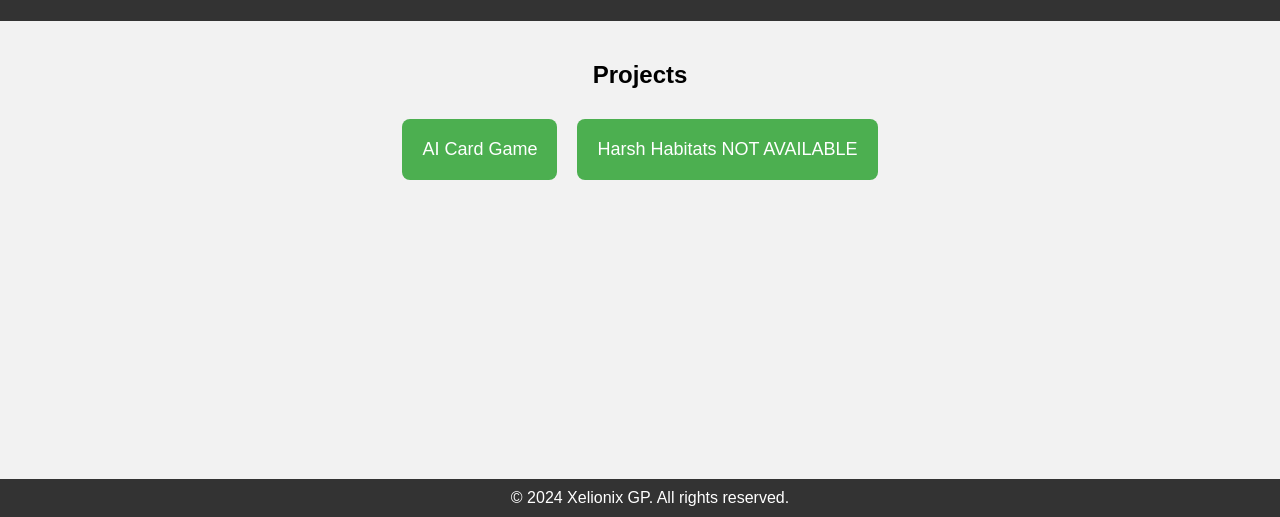
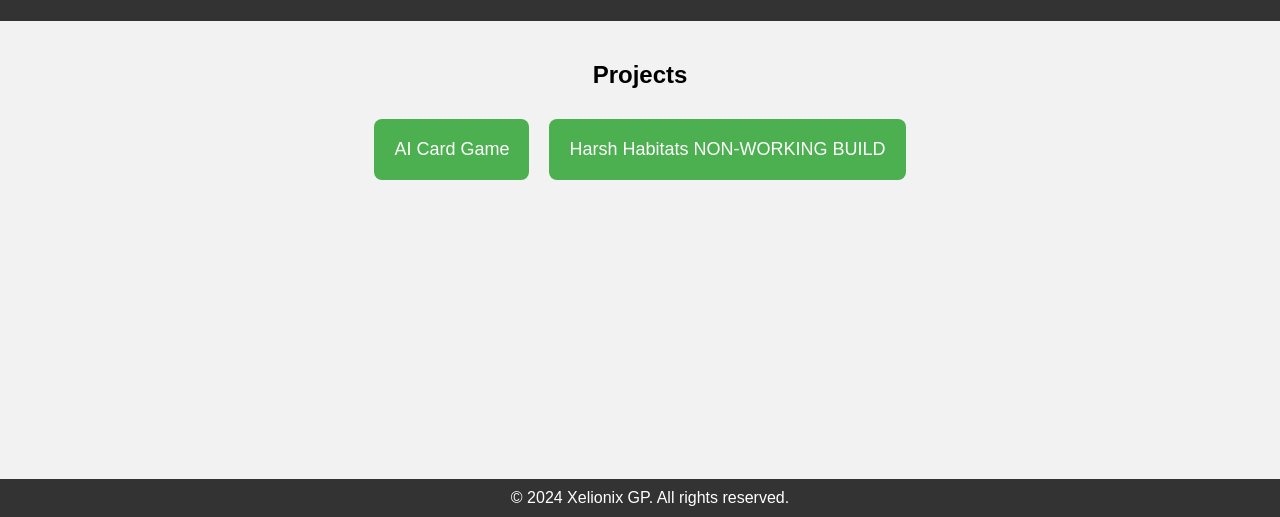
Before and after one commit to Xelionix/XeliStore, a plain HTML site: page index.htm in a window 1280 px wide. Shown: the part 283-800 px from the top of the page. Drawn offline with Linux system fonts and the light colour scheme.

Commit message:
Update index.htm

```diff
--- a/index.htm
+++ b/index.htm
@@ -91,7 +91,7 @@
         <div class="project-buttons">
             <!-- Static HTML for 24 buttons -->
             <button class="project-button" onclick="window.location.href='https://ufile.io/cp3zgvnt'">AI Card Game</button>
-            <button class="project-button" onclick="window.location.href='https://fortnite.com'">Harsh Habitats NOT AVAILABLE</button>
+            <button class="project-button" onclick="window.location.href='https://www.mediafire.com/file/e319la76fdnagm9/HarshHabitats.exe/file'">Harsh Habitats NON-WORKING BUILD</button>
             <!-- Add more buttons as needed -->
         </div>
     </main>
```
